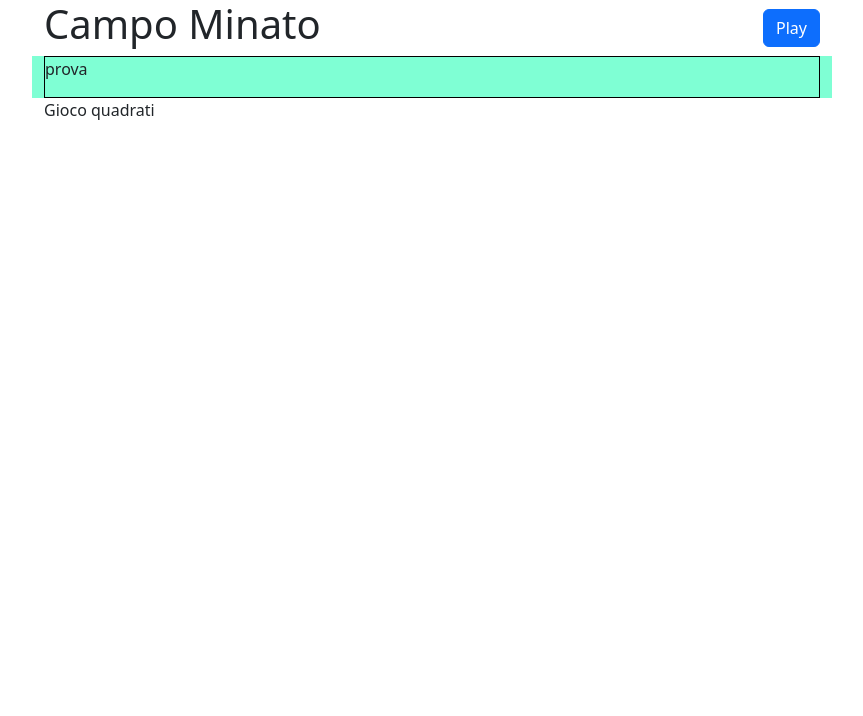
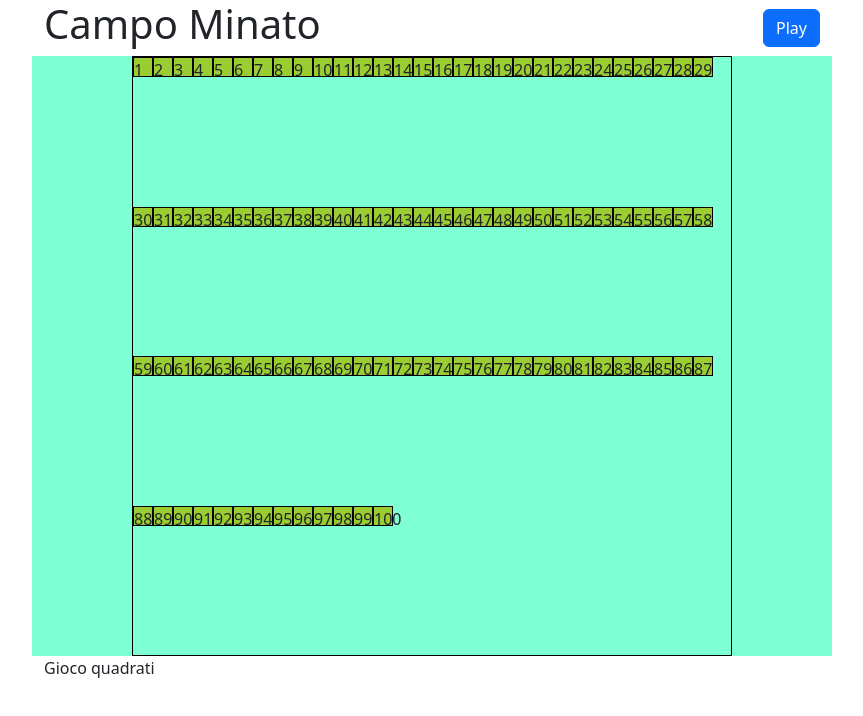
Before and after one commit to LucaBeltrami10/js-campominato-grid, a plain HTML site: page index.html in a window 1280 px wide. Both pictures are taken after a click on the button "Play". Shown: the whole page, without its empty margins (208-1071 px from the left). Drawn offline with nearby package versions, Linux system fonts and the light colour scheme.

Commit message:
ins funzione in vari e inserito vari in ciclo

```diff
--- a/css/style.css
+++ b/css/style.css
@@ -15,3 +15,15 @@
 .my_container{
     max-width: 800px;
 }
+
+.my_square{
+    height: 20px;
+    width: 20px;
+    border: 1px solid black;
+    background-color: yellowgreen;
+}
+
+#squares-container{
+    width: 600px;
+    height: 600px;
+}
--- a/index.html
+++ b/index.html
@@ -14,9 +14,8 @@
         <h1 class="fs-1">Campo Minato</h1>
         <button id="play-button" type="button" class="btn btn-primary">Play</button>
     </header>
-    <main class="my_container container-fluid bc-lightgreen text-center">
-        <div id="squares-container" class="d-flex flex-wrap border border-black">
-        <p>prova</p>
+    <main class="my_container container-fluid bc-lightgreen">
+        <div id="squares-container" class="d-flex flex-wrap border border-black mx-auto">
         </div>
     </main>
     <footer class="my_container container-fluid">
--- a/js/script.js
+++ b/js/script.js
@@ -6,8 +6,8 @@ Quando l'utente clicca su ogni cella, la cella cliccata si colora di azzurro ed
 /**
  * 1)seleziono bottone in doom
  * 2)eventlistener su bottone. al click:
- *  -> FUNZIONE DI GENERAZIONE QUADRATI - genero un quadrato. return un ELEMENT
  *  -> CICLO FOR:
+ *      ->FUNZIONE DI GENERAZIONE QUADRATI - genero un quadrato. return un ELEMENT
  *      -> aggiungere il quadrato (ELEMENT) generato alla graglia un numero X di volte (bonus. inizialmente 100)
  *      -> aggiungi contenuto (num da 1 a 100, usa index del ciclo)
  *      -> aggiungi classi css
@@ -23,14 +23,18 @@ Quando l'utente clicca su ogni cella, la cella cliccata si colora di azzurro ed
  */
 
 const playButton = document.getElementById('play-button');
-const squareContainer = document.getElementById('square-container')
+const squareContainer = document.getElementById('squares-container');
+console.log(squareContainer)
 
 /* per bonus. da completare alla fine */
 let squareNumber = 100
 
 playButton.addEventListener('click', function(){
+
     for (let i = 0; i < squareNumber; i++){
-
+        let newSquare = createDivSquare()
+        squareContainer.appendChild(newSquare);
+        newSquare.innerHTML = i + 1
     }
 });
 
@@ -38,5 +42,6 @@ playButton.addEventListener('click', function(){
 /* FUNZIONI */
 function createDivSquare(){
     const divSquare = document.createElement('div');
+    divSquare.classList.add('my_square')
     return divSquare
 };
```
